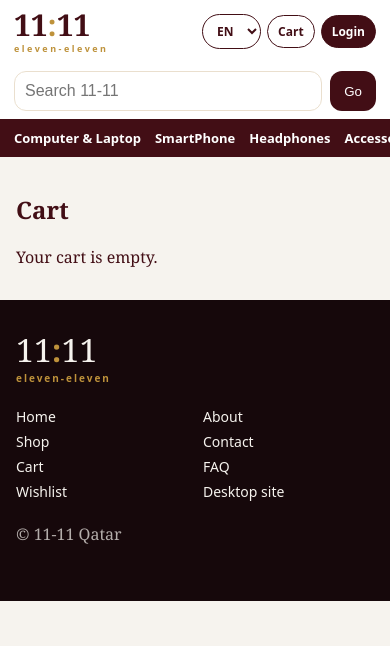
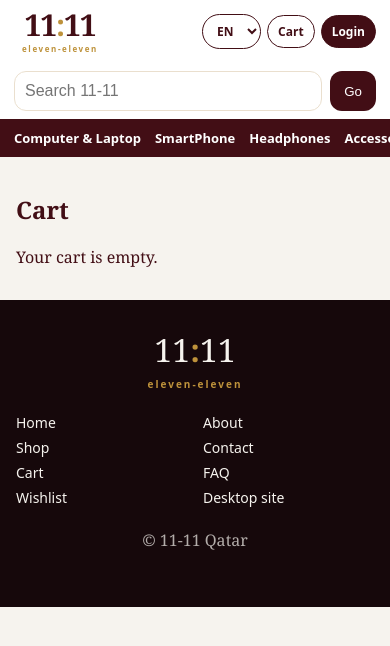
Before and after one commit to ahamedshadhir/11-11, a Flask app: page /m/cart in a window 390 px wide. Shown: the top 646 px of the page. Run offline with Flask 3, Linux system fonts and the light colour scheme; data comes from the database, SQL or seed files in the repository; data that the repository does not hold is empty.

Commit message:
Center 11:11 over eleven-eleven on mobile

```diff
--- a/templates/m_base.html
+++ b/templates/m_base.html
@@ -10,10 +10,10 @@
     *{box-sizing:border-box}
     body{margin:0;font-family:Georgia,serif;background:#f6f3ee;color:#420e15}
     .top{display:flex;align-items:center;justify-content:space-between;gap:10px;padding:10px 14px;background:#fff}
-    .brand{display:flex;flex-direction:column;line-height:1;text-decoration:none;color:#420e15}
-    .brand .mark{font-size:30px;font-weight:700}
+    .brand{display:flex;flex-direction:column;align-items:center;text-align:center;text-decoration:none;color:#420e15;min-width:92px}
+    .brand .mark{font-size:30px;font-weight:700;line-height:1;letter-spacing:-1px}
     .brand .mark b{color:#be923b}
-    .brand .sub{margin-top:4px;font:600 9px/1 system-ui,sans-serif;letter-spacing:2.5px;color:#be923b}
+    .brand .sub{display:block;margin-top:5px;font:600 8px/1 system-ui,sans-serif;letter-spacing:1.6px;color:#be923b;text-align:center;width:100%}
     .acts{display:flex;gap:6px;align-items:center}
     .acts a,.acts select{padding:7px 10px;border-radius:999px;text-decoration:none;font:600 12px system-ui,sans-serif;border:1px solid #420e15;background:#fff;color:#420e15}
     .acts .solid{background:#420e15;color:#fff}
@@ -33,12 +33,12 @@
     .pad{padding:16px}
     .line{display:flex;justify-content:space-between;background:#fff;border-radius:12px;padding:12px;margin:8px 0}
     .banner{display:block;background:#be923b;color:#420e15;text-align:center;padding:8px;font-weight:700;text-decoration:none}
-    .mfoot{background:#16080b;color:#f6f3ee;padding:28px 16px 40px}
+    .mfoot{background:#16080b;color:#f6f3ee;padding:28px 16px 40px;text-align:center}
     .mfoot .mark{font-size:32px}
     .mfoot .mark b{color:#be923b}
-    .mfoot .sub{color:#be923b;letter-spacing:2px;font:600 10px system-ui,sans-serif}
+    .mfoot .sub{color:#be923b;letter-spacing:2px;font:600 10px system-ui,sans-serif;margin:6px 0 16px}
     .mfoot a{color:#f6f3ee;text-decoration:none;display:block;margin:6px 0;font:14px system-ui,sans-serif}
-    .mfoot .cols{display:grid;grid-template-columns:1fr 1fr;gap:16px;margin-top:16px}
+    .mfoot .cols{display:grid;grid-template-columns:1fr 1fr;gap:16px;text-align:left}
   </style>
 </head>
 <body>
```
